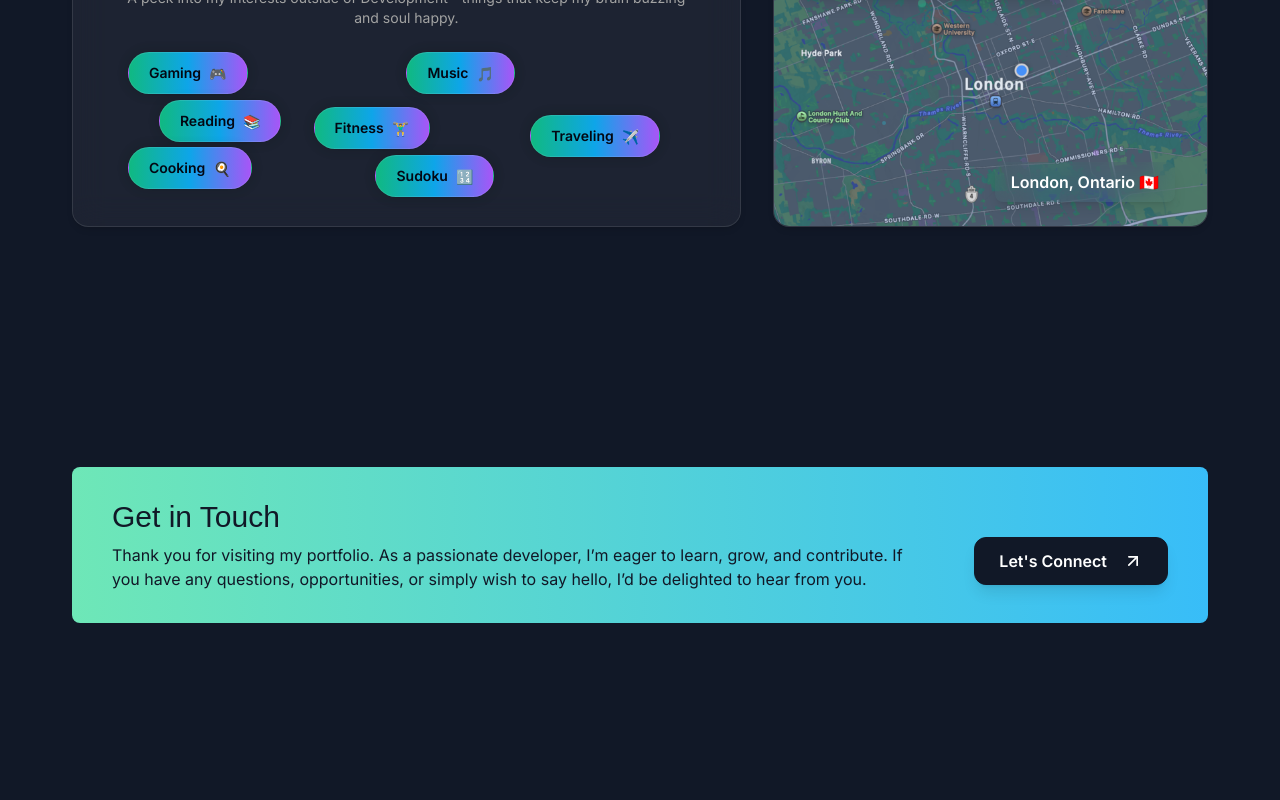
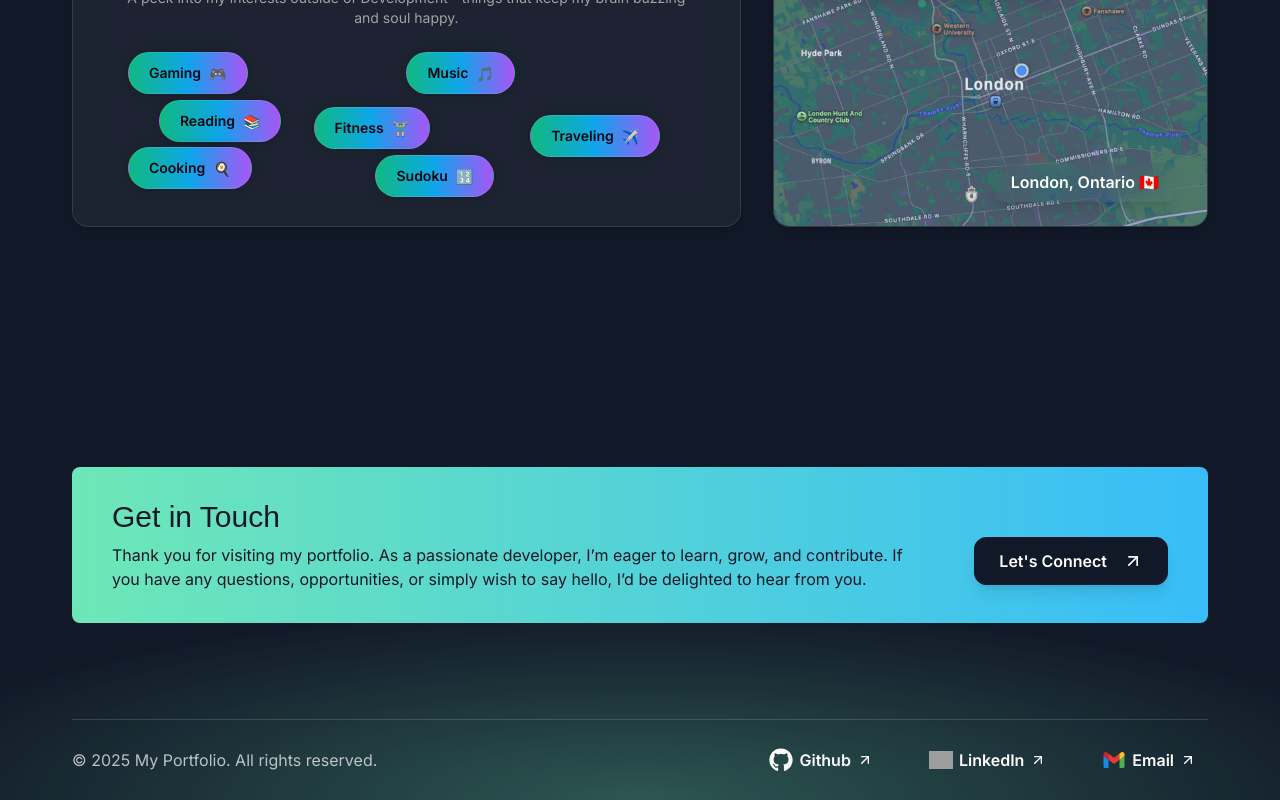
Before and after one commit to vikram-codes/portfolio, a Next.js app: page / in a window 1280 px wide. Shown: the part 3898-4698 px from the top of the page. Before the commit the page ends 4617 px from the top, so only its background shows below. Built offline with nearby package versions, Linux system fonts and the light colour scheme; grey boxes are pictures that could not be loaded; a web font is replaced by a local one.

Commit message:
Created Footer Section

```diff
--- a/app/page.tsx
+++ b/app/page.tsx
@@ -1,5 +1,6 @@
 import { AboutSection } from "../sections/About";
 import { ContactSection } from "../sections/Contact";
+import { Footer } from "../sections/Footer";
 import { Header } from "../sections/Header";
 import { HeroSection } from "../sections/Hero";
 import { ProjectsSection } from "../sections/Projects";
@@ -14,6 +15,7 @@ export default function Home() {
       <TapeSection />
       <AboutSection />
       <ContactSection />
+      <Footer />
     </div>
   );
 }
--- a/sections/Footer.tsx
+++ b/sections/Footer.tsx
@@ -1,3 +1,62 @@
+"use client";
+
+import ArrowUpRight from "../assets/icons/arrow-up-right.svg";
+import GithubIcon from "../assets/icons/github.svg";
+import GmailLogo from "../assets/icons/gmail.svg";
+import Image from "next/image";
+
+const footerLinks = [
+  {
+    title: "Github",
+    url: "https://github.com/vikram-codes",
+    icon: <GithubIcon width={24} height={24} />,
+  },
+  {
+    title: "LinkedIn",
+    url: "https://www.linkedin.com/in/vikram-codes/",
+    icon: (
+      <Image
+        src="https://cdn.jsdelivr.net/gh/devicons/devicon@latest/icons/linkedin/linkedin-original.svg"
+        alt="LinkedIn"
+        width={24}
+        height={24}
+        className="inline-block"
+      />
+    ),
+  },
+  {
+    title: "Email",
+    url: "mailto:vikramjit.personal@gmail.com",
+    icon: <GmailLogo width={24} height={24} />,
+  },
+];
+
 export const Footer = () => {
-  return <div>Footer Section</div>;
+  return (
+    <footer className="relative overflow-x-clip">
+      <div className="absolute h-[400px] w-[1600px] bottom-0 left-1/2 transform -translate-x-1/2 bg-emerald-300/30 -z-10 [mask-image:radial-gradient(50%_50%_at_bottom_center,black,transparent)] "></div>
+      <div className="container">
+        <div className="py-6  border-t border-white/15 flex flex-col md:flex-row md:justify-between items-center gap-8">
+          <div className="text-base opacity-70">
+            © 2025 My Portfolio. All rights reserved.
+          </div>
+          <nav className="flex flex-col md:flex-row items-center gap-8">
+            {footerLinks.map((link) => (
+              <a
+                href={link.url}
+                key={link.title}
+                target="_blank"
+                rel="noopener noreferrer"
+                className="inline-flex items-center gap-1.5 text-white no-underline font-medium text-base px-3 py-1 rounded-md transition-colors duration-200 hover:text-sky-400"
+              >
+                {link.icon}
+                <span className="font-semibold">{link.title}</span>
+                <ArrowUpRight className="size-4" />
+              </a>
+            ))}
+          </nav>
+        </div>
+      </div>
+    </footer>
+  );
 };
```
Also changed, not shown: assets/icons/gmail.svg (added).
